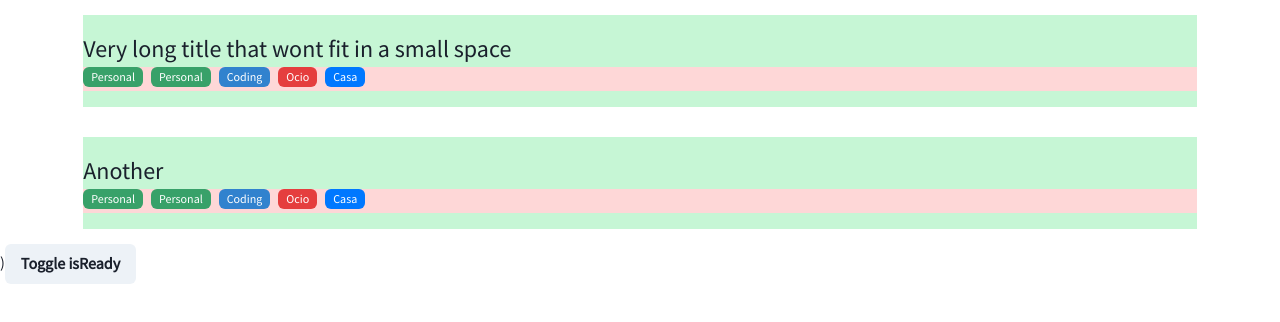
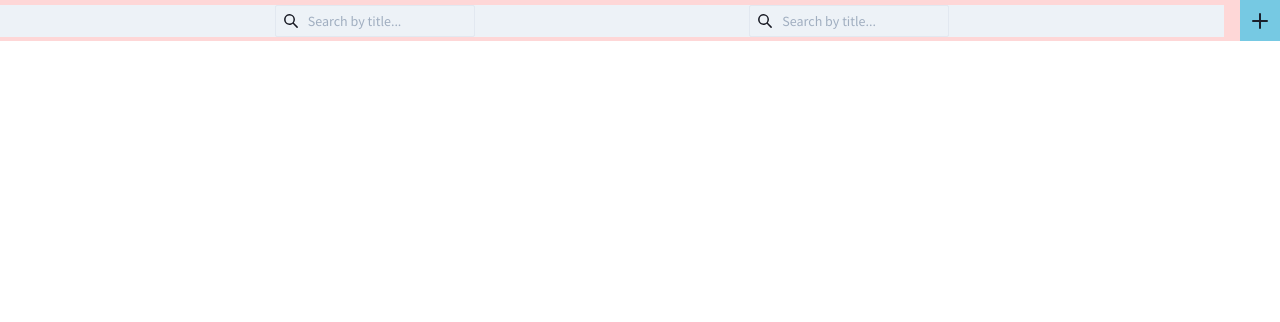
Before and after one commit to Ruberoni/notes-project, a React (Create React App) app in the folder client/: page / in a window 1280 px wide. Shown: the top 322 px of the page. Built offline with nearby package versions, Linux system fonts and the light colour scheme.

Commit message:
Created AccesibilityBar

```diff
--- a/client/package.json
+++ b/client/package.json
@@ -12,6 +12,7 @@
   "license": "MIT",
   "private": true,
   "dependencies": {
+    "@chakra-ui/icons": "^1.0.15",
     "@chakra-ui/react": "^1.6.6",
     "@emotion/react": "^11",
     "@emotion/styled": "^11",
--- a/client/src/App.tsx
+++ b/client/src/App.tsx
@@ -3,6 +3,7 @@ import React, { useState } from "react";
 import CategoryTag from "./components/CategoryTag";
 import NoteItem, { HScrollTest } from "./components/NoteItem";
 import NotesList from "./components/NotesLists";
+import AccesibilityBar from "./components/AccesibilityBar";
 
 /*
 
@@ -37,6 +38,8 @@ function App(): JSX.Element {
 
   return (
     <div>
+      <AccesibilityBar />
+      {/*
       <NotesList>
         <NoteItem
           title="Very long title that wont fit in a small space"
@@ -46,16 +49,15 @@ function App(): JSX.Element {
           // setIsActive={setIsActive}
         />
         <NoteItem title="Another" categories={categories} isReady={isReady} />
-        {/*
         <NoteItem title="Another" categories={categories} isReady={isReady} />
         <NoteItem title="Another" categories={categories} isReady={isReady} />
         <NoteItem title="Another" categories={categories} isReady={isReady} />
         <NoteItem title="Another" categories={categories} isReady={isReady} />
         <NoteItem title="Another" categories={categories} isReady={isReady} />
         <NoteItem title="Another" categories={categories} isReady={isReady} />
-        */}
       </NotesList>
       <Button onClick={() => setIsReady(!isReady)}>Toggle isReady</Button>
+        */}
     </div>
   );
 }
--- /dev/null
+++ b/client/src/components/AccesibilityBar.tsx
@@ -0,0 +1,99 @@
+import React from "react";
+import {
+  IconButton,
+  Input,
+  InputGroup,
+  InputLeftElement,
+  HStack,
+  Flex,
+  Spacer,
+  FlexProps,
+  IconButtonProps,
+} from "@chakra-ui/react";
+import { AddIcon, SearchIcon } from "@chakra-ui/icons";
+
+export default function NotesAccesibilityBar(props: any): JSX.Element {
+  const rightIcon: IconButtonProps = {
+    icon: <AddIcon />,
+    "aria-label": "Create a note",
+  };
+  return (
+    <AccesibilityBar rightIcon={rightIcon}>
+      <InputGroup maxWidth="200px" size="sm">
+        <InputLeftElement pointerEvents="none">
+          <SearchIcon color="gray.900" />
+        </InputLeftElement>
+        <Input placeholder="Search by title..." />
+      </InputGroup>
+      <InputGroup maxWidth="200px" size="sm">
+        <InputLeftElement pointerEvents="none">
+          <SearchIcon color="gray.900" />
+        </InputLeftElement>
+        <Input placeholder="Search by title..." />
+      </InputGroup>
+    </AccesibilityBar>
+  );
+}
+
+export interface AccesibilityBarProps {
+  leftIcon?: IconButtonProps;
+  rightIcon?: IconButtonProps;
+  children?: JSX.Element | JSX.Element[];
+  childrenProps?: FlexProps;
+  props?: any;
+}
+
+/**
+ * Creates a horizontal bar highly customizable.
+ * By default the children are in a Flex with justifyContent="space-evenly"
+ * @param {IconButtonProps} leftIcon *Optional* An object with the props for the left IconButton
+ * @param {IconButtonProps} rightIcon *Optional* An object with the props for the right IconButton
+ * @param {FlexProps} childrenProps *Optional* An object with the props for the Flex wrapping the children.
+ * @param children *Optional*
+ * @returns
+ */
+export function AccesibilityBar({
+  leftIcon,
+  rightIcon,
+  children,
+  childrenProps,
+  ...props
+}: AccesibilityBarProps): JSX.Element {
+  return (
+    <HStack h="41px" bg="red.100" {...props}>
+      {leftIcon && (
+        <>
+          <IconButton
+            rounded="none"
+            bg="#76C9E3"
+            h="inherit"
+            arialabel="sample"
+            {...leftIcon}
+          />
+          <Spacer />
+        </>
+      )}
+      <Flex
+        w="100%"
+        alignItems="center"
+        justifyContent="space-evenly"
+        bg="gray.100"
+        {...childrenProps}
+      >
+        {children || "Use 'children' to insert here any element."}
+      </Flex>
+      {rightIcon && (
+        <>
+          <Spacer />
+          <IconButton
+            rounded="none"
+            bg="#76C9E3"
+            h="inherit"
+            arialabel="sample"
+            {...rightIcon}
+          />
+        </>
+      )}
+    </HStack>
+  );
+}
```
Also changed, not shown: 1 other file (tests, documents, lock files or other folders).
